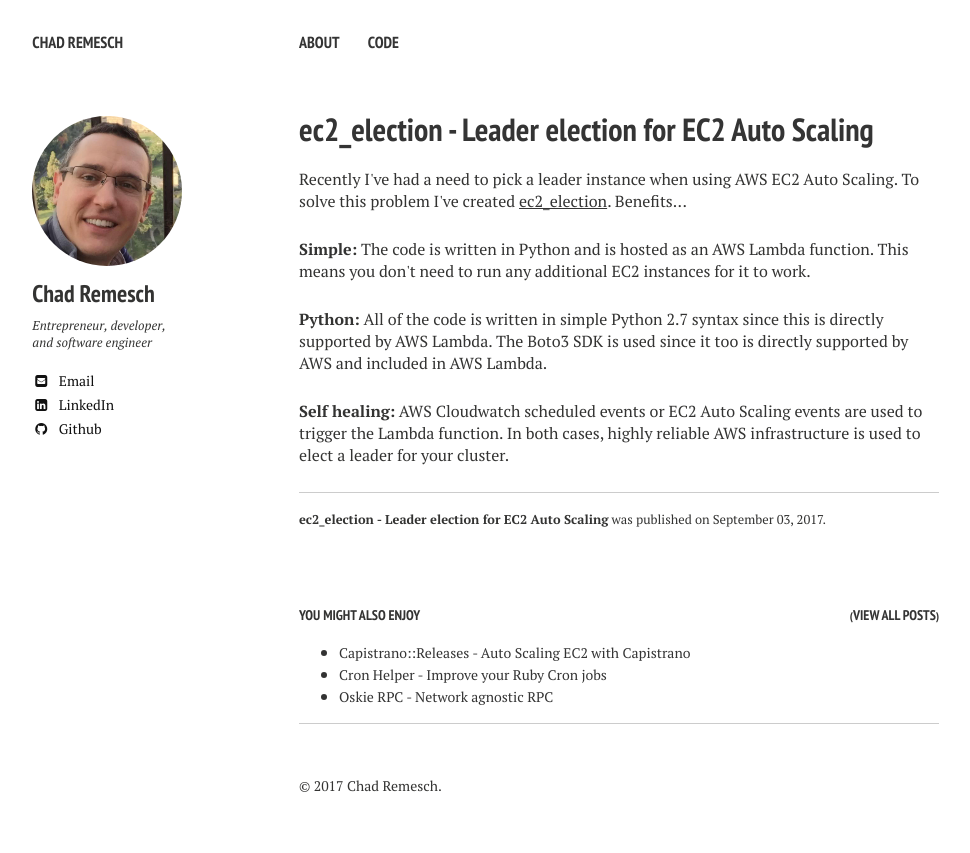
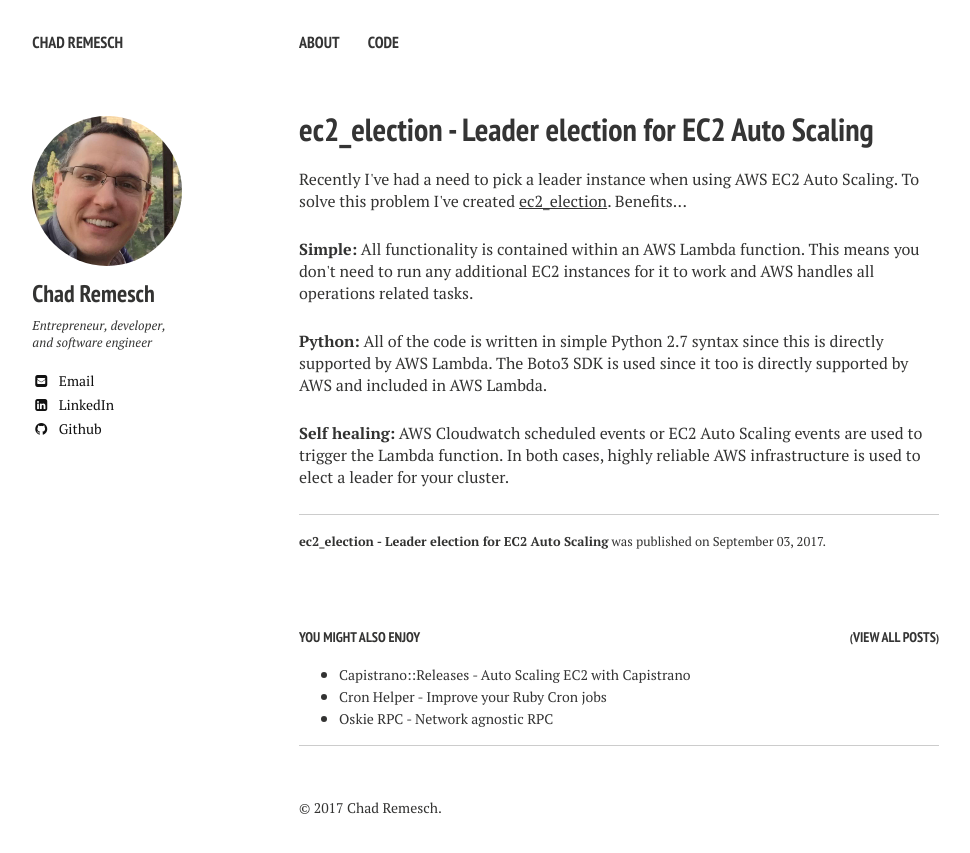
Before and after one commit to chadrem/chadrem.github.io, a Jekyll site: the page built from _posts/2017-09-03-ec2-auto-scaling-leader-election.html, in a window 1280 px wide. Shown: the top 853 px of the page, without its empty margins (21-991 px from the left). Built offline with Jekyll 4.4.1, drawn with Linux system fonts in a browser that asks for light colours; nearby versions of some CDN libraries.

Commit message:
Cleanup.

```diff
--- a/_posts/2017-09-03-ec2-auto-scaling-leader-election.html
+++ b/_posts/2017-09-03-ec2-auto-scaling-leader-election.html
@@ -14,8 +14,8 @@ tags: []
 </p>
 <p>
     <strong>Simple:</strong>
-    The code is written in Python and is hosted as an AWS Lambda function.
-    This means you don't need to run any additional EC2 instances for it to work.
+    All functionality is contained within an AWS Lambda function.
+    This means you don't need to run any additional EC2 instances for it to work and AWS handles all operations related tasks.
 </p>
 <p>
     <strong>Python:</strong>
```
